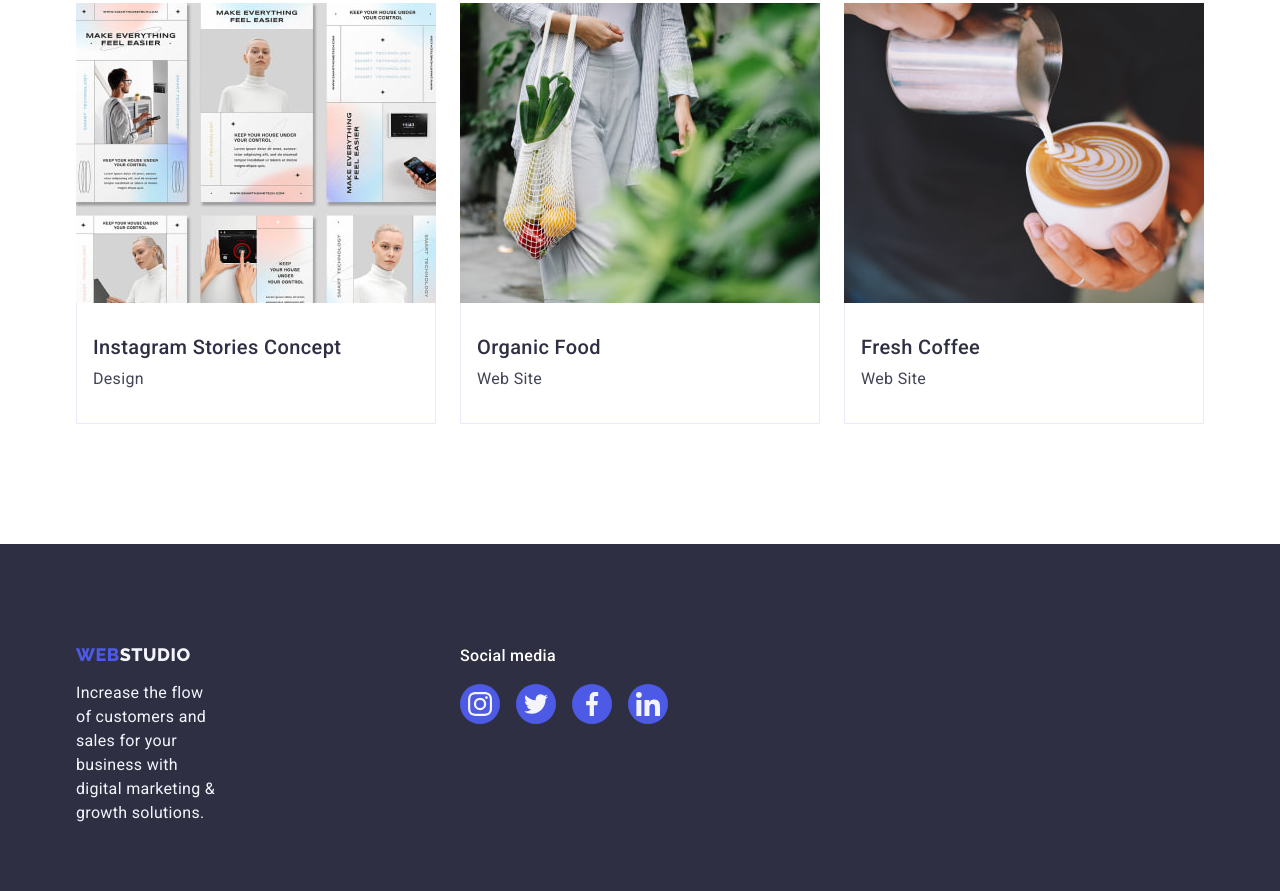
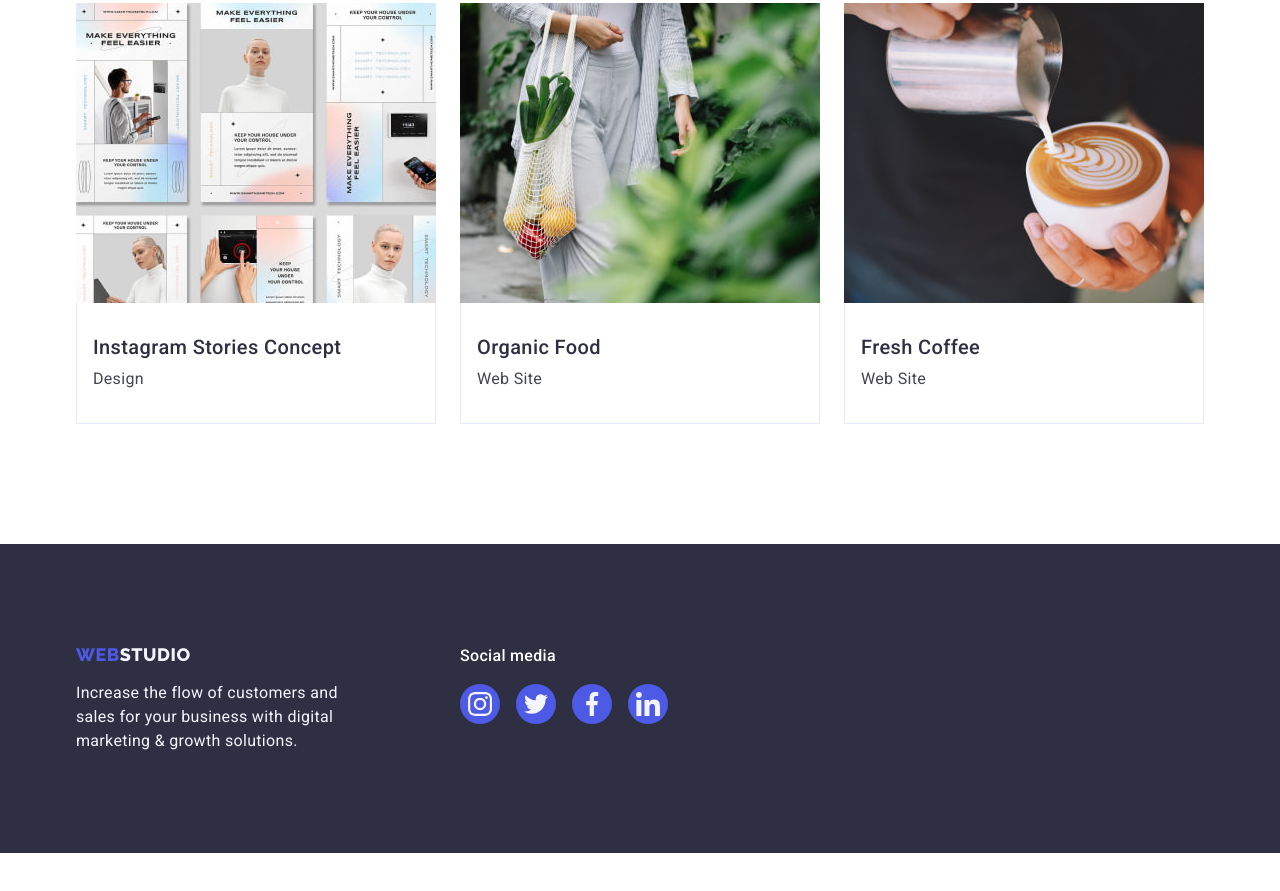
Before and after one commit to Melaverde1987/goit-markup-hw-05, a plain HTML site: page portfolio.html in a window 1280 px wide. Shown: the part 1226-2117 px from the top of the page. After the commit the page ends 2079 px from the top, so only its background shows below. Drawn offline with nearby package versions, Linux system fonts and the light colour scheme.

Commit message:
footer styling portfolio

```diff
--- a/portfolio.html
+++ b/portfolio.html
@@ -249,7 +249,7 @@
           <a href="./index.html" class="logo footer-logo link"
             >Web<span class="logo-item">Studio</span></a
           >
-          <p class="footer-text">
+          <p>
             Increase the flow of customers and sales for your business with
             digital marketing & growth solutions.
           </p>
```
